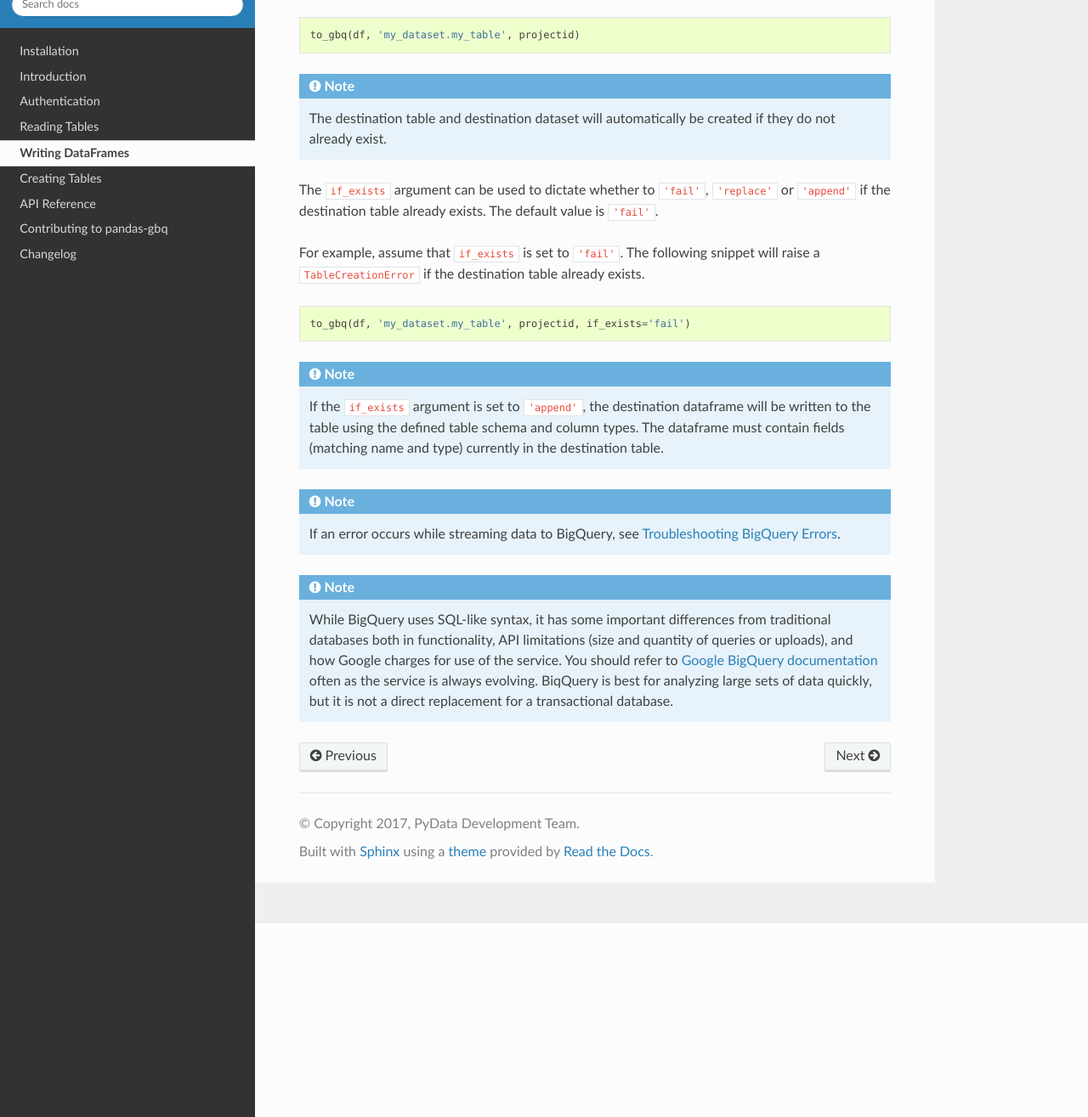
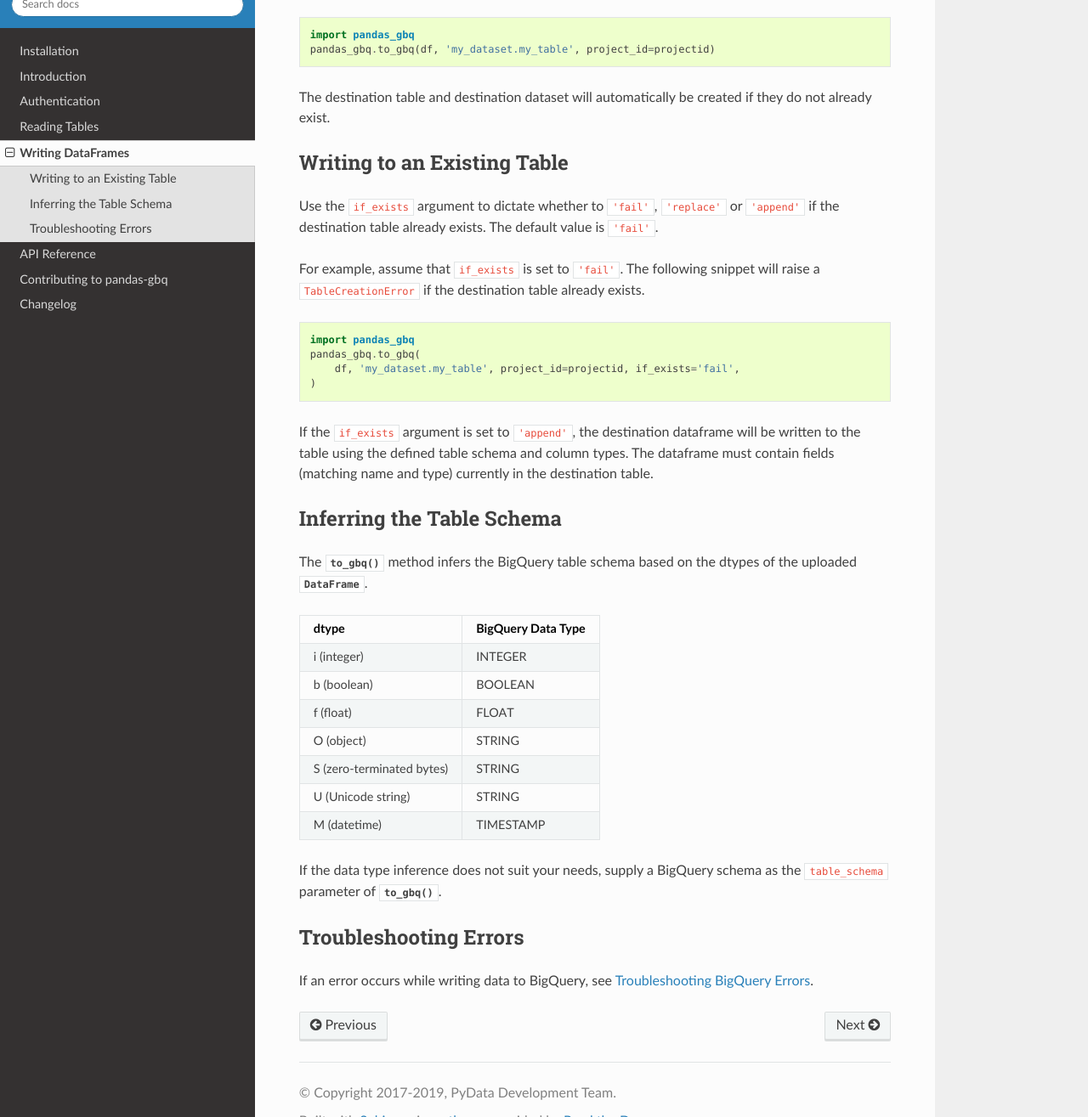
Before and after one commit to googleapis/python-bigquery-pandas, a Sphinx documentation site: the page built from docs/source/writing.rst, in a window 1280 px wide and 1400 px high, scrolled down 228 px, cut to the strip 85-1400 px from the top of the window. Shown: the whole strip at 85% size. Built offline with Sphinx 7.4.7 and the Read the Docs theme 2.0.0, drawn with Linux system fonts in a browser that asks for light colours; some of the changed text lies outside the part shown.

Commit message:
DOC: Update "writing" docs with information about schema inference. (#259)
* DOC: Update "writing" docs with information about schema inference.

This commit started as a clean-up change to remove the unnecessary
pandas_gbq.gbq._update_bq_schema method, but I then also updated the
docs for to_gbq to be more clear about how the table_schema argument is
to be used. I added a section to the writing.rst how-to guide about
the table_schema parameter as well.

Some of the "notes" in writing.rst were better as their own subsections.
I moved the note on not to use BigQuery as a transactional database to
the landing page.

I link to the BigQuery sandox docs in the warning about creating
a BigQuery account because you can follow those instructions to use
BigQuery without entering credit card information.

* Blacken

```diff
--- a/docs/source/conf.py
+++ b/docs/source/conf.py
@@ -16,8 +16,11 @@
 # add these directories to sys.path here. If the directory is relative to the
 # documentation root, use os.path.abspath to make it absolute, like shown here.
 #
+import datetime
 import os
 import sys
+
+import pandas_gbq
 
 # sys.path.insert(0, os.path.abspath('.'))
 
@@ -62,7 +65,9 @@
 
 # General information about the project.
 project = u"pandas-gbq"
-copyright = u"2017, PyData Development Team"
+copyright = u"2017-{}, PyData Development Team".format(
+    datetime.datetime.now().year
+)
 author = u"PyData Development Team"
 
 # The version info for the project you're documenting, acts as replacement for
@@ -70,9 +75,9 @@
 # built documents.
 #
 # The short X.Y version.
-version = u"0.1.0"
+version = pandas_gbq.__version__
 # The full version, including alpha/beta/rc tags.
-release = u"0.1.0"
+release = version
 
 # The language for content autogenerated by Sphinx. Refer to documentation
 # for a list of supported languages.
--- a/docs/source/writing.rst
+++ b/docs/source/writing.rst
@@ -3,8 +3,8 @@
 Writing DataFrames
 ==================
 
-Assume we want to write a DataFrame ``df`` into a BigQuery table using
-:func:`~pandas_gbq.to_gbq`.
+Assume we want to write a :class:`~pandas.DataFrame` named ``df`` into a
+BigQuery table using :func:`~pandas_gbq.to_gbq`.
 
 .. ipython:: python
 
@@ -21,40 +21,62 @@
 
 .. code-block:: python
 
-   to_gbq(df, 'my_dataset.my_table', projectid)
+   import pandas_gbq
+   pandas_gbq.to_gbq(df, 'my_dataset.my_table', project_id=projectid)
 
-.. note::
+The destination table and destination dataset will automatically be created
+if they do not already exist.
 
-   The destination table and destination dataset will automatically be created if they do not already exist.
 
-The ``if_exists`` argument can be used to dictate whether to ``'fail'``, ``'replace'``
-or ``'append'`` if the destination table already exists. The default value is ``'fail'``.
+Writing to an Existing Table
+----------------------------
+
+Use the ``if_exists`` argument to dictate whether to ``'fail'``,
+``'replace'`` or ``'append'`` if the destination table already exists. The
+default value is ``'fail'``.
 
 For example, assume that ``if_exists`` is set to ``'fail'``. The following snippet will raise
 a ``TableCreationError`` if the destination table already exists.
 
 .. code-block:: python
 
-   to_gbq(df, 'my_dataset.my_table', projectid, if_exists='fail')
+   import pandas_gbq
+   pandas_gbq.to_gbq(
+       df, 'my_dataset.my_table', project_id=projectid, if_exists='fail',
+   )
 
-.. note::
+If the ``if_exists`` argument is set to ``'append'``, the destination
+dataframe will be written to the table using the defined table schema and
+column types. The dataframe must contain fields (matching name and type)
+currently in the destination table.
 
-   If the ``if_exists`` argument is set to ``'append'``, the destination
-   dataframe will be written to the table using the defined table schema and
-   column types. The dataframe must contain fields (matching name and type)
-   currently in the destination table.
 
-.. note::
+.. _writing-schema:
 
-   If an error occurs while streaming data to BigQuery, see
-   `Troubleshooting BigQuery Errors <https://cloud.google.com/bigquery/troubleshooting-errors>`__.
+Inferring the Table Schema
+--------------------------
 
-.. note::
+The :func:`~pandas_gbq.to_gbq` method infers the BigQuery table schema based
+on the dtypes of the uploaded :class:`~pandas.DataFrame`.
 
-   While BigQuery uses SQL-like syntax, it has some important differences
-   from traditional databases both in functionality, API limitations (size
-   and quantity of queries or uploads), and how Google charges for use of the
-   service. You should refer to `Google BigQuery documentation
-   <https://cloud.google.com/bigquery/docs>`__ often as the service is always
-   evolving. BiqQuery is best for analyzing large sets of data quickly, but
-   it is not a direct replacement for a transactional database.
+========================= ==================
+dtype                     BigQuery Data Type
+========================= ==================
+i (integer)               INTEGER
+b (boolean)               BOOLEAN
+f (float)                 FLOAT
+O (object)                STRING
+S (zero-terminated bytes) STRING
+U (Unicode string)        STRING
+M (datetime)              TIMESTAMP
+========================= ==================
+
+If the data type inference does not suit your needs, supply a BigQuery schema
+as the ``table_schema`` parameter of :func:`~pandas_gbq.to_gbq`.
+
+
+Troubleshooting Errors
+----------------------
+
+If an error occurs while writing data to BigQuery, see
+`Troubleshooting BigQuery Errors <https://cloud.google.com/bigquery/troubleshooting-errors>`__.
```
Also changed, not shown: docs/source/index.rst (+15 -8 lines), docs/source/tables.rst (deleted, +0 -15 lines), noxfile.py (+23 -0 lines), 2 other files.
